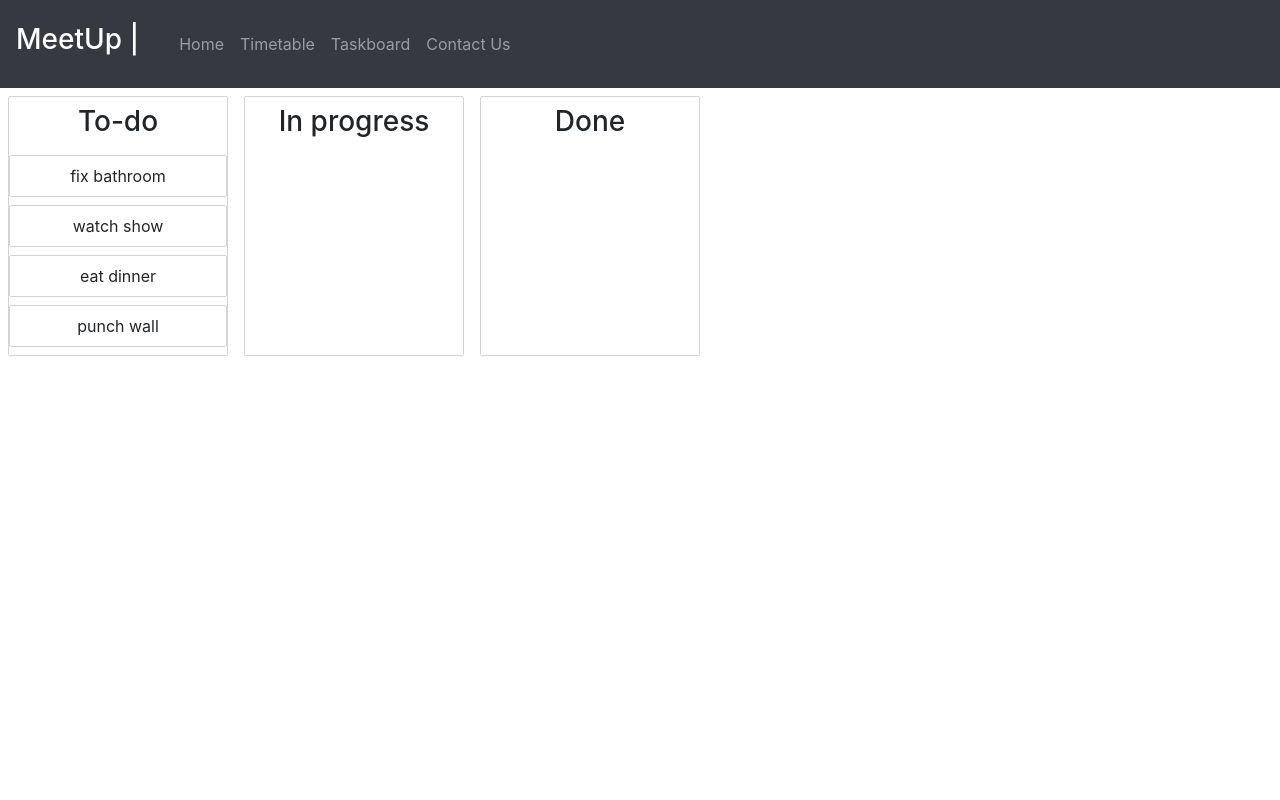
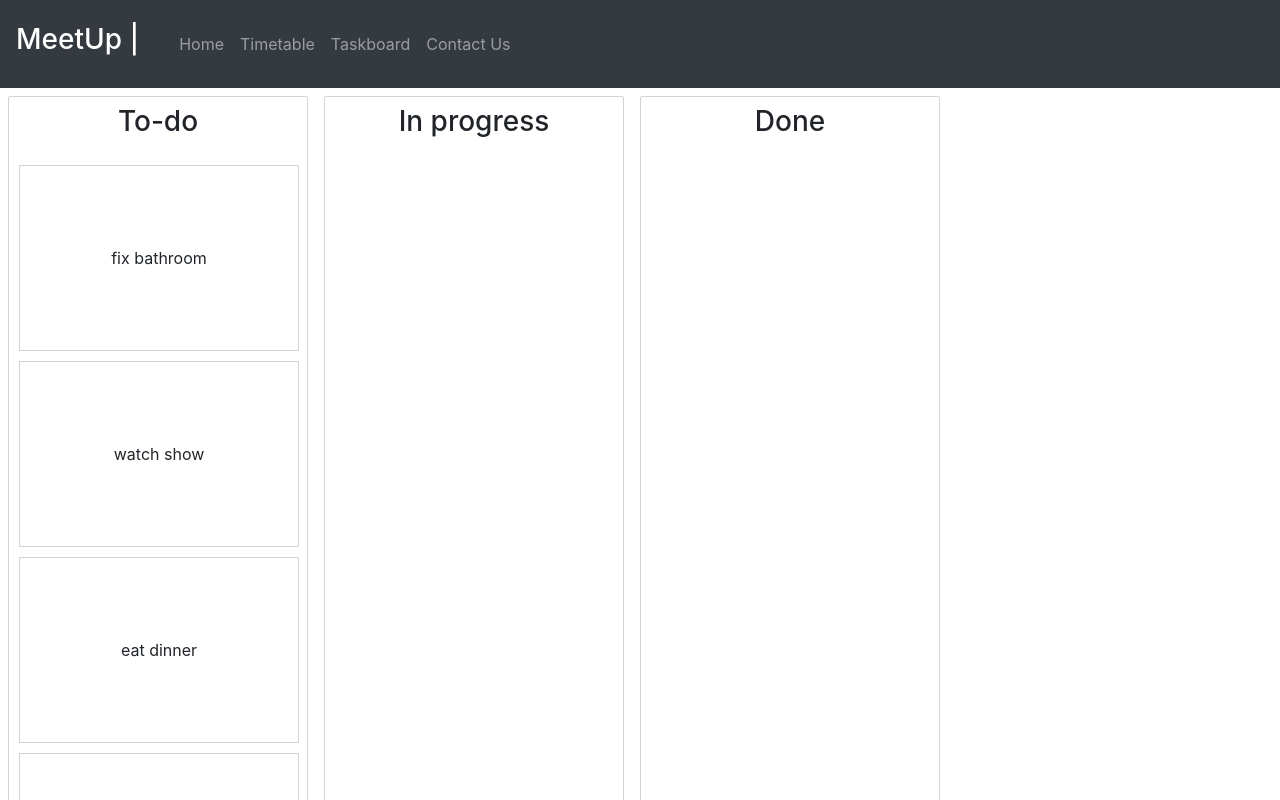
Before and after one commit to JVlelodic/MeetUp-MERN-, a React (Create React App) app in the folder eventor/: page /taskboard in a window 1280 px wide. Shown: the top 800 px of the page. Built offline with nearby package versions, Linux system fonts and the light colour scheme.

Commit message:
Increased task card size

```diff
--- a/eventor/src/components/Column.js
+++ b/eventor/src/components/Column.js
@@ -7,7 +7,7 @@ const Container = styled.div`
     margin : 8px;
     border : 1px solid lightgrey;
     border-radius : 2px;
-    width: 220px;
+    width: 300px;
     display: flex;
     flex-direction: column;
 `;
@@ -16,7 +16,6 @@ const Title = styled.h3`
 `;
 const TaskList = styled.div`
     padding : 8 px;
-    background-color: ${props=>(props.isDraggingOver? 'skyblue': 'white')}
     flex-grow: 1;
     min-height: 100px;
 `;
--- a/eventor/src/components/Task.js
+++ b/eventor/src/components/Task.js
@@ -3,11 +3,11 @@ import styled from 'styled-components';
 import {Draggable} from 'react-beautiful-dnd';
 
 const Container = styled.div`
+    width: 280px;
     border: 1px solid lightgrey;
-    border-radius: 2px;
-    padding: 8px;
-    margin-bottom: 8px;
-    background-color: ${props=> (props.isDragging ? 'lightgreen' : 'white')};
+    padding: 80px;
+    margin: 10px;
+    background-color: ${props=> (props.isDragging ? 'skyblue' : 'white')};
 `;
 
 export default class Task extends React.Component{
--- a/eventor/src/components/Taskboard.js
+++ b/eventor/src/components/Taskboard.js
@@ -13,17 +13,17 @@ class Taskboard extends React.Component{
 
     //Changes text when drag starts
     onDragStart = () =>{
-        document.body.style.color = 'orange';
-        document.body.style.transition = 'background-color 0.2 ease';
+        // document.body.style.color = 'orange';
+        // document.body.style.transition = 'background-color 0.2 ease';
     }
 
     //Changing background opacity
-    onDragUpdate = update =>{
-        const {destination} = update;
-        const opacity =
-            destination ? destination.index / Object.keys(this.state.tasks).length : 0;
-        document.body.style.backgroundColor = `rgba(153, 141, 217, ${opacity})`;
-    }
+    // onDragUpdate = update =>{
+    //     const {destination} = update;
+    //     const opacity =
+    //         destination ? destination.index / Object.keys(this.state.tasks).length : 0;
+    //     document.body.style.backgroundColor = `rgba(153, 141, 217, ${opacity})`;
+    // }
 
     onDragEnd = result =>{
 
@@ -93,7 +93,6 @@ class Taskboard extends React.Component{
             <DragDropContext
             onDragEnd={this.onDragEnd}
             onDragStart={this.onDragStart}
-            onDragUpdate={this.onDragUpdate}
             >
                 <Container>
                     {this.state.columnOrder.map(columnId=>{
```
